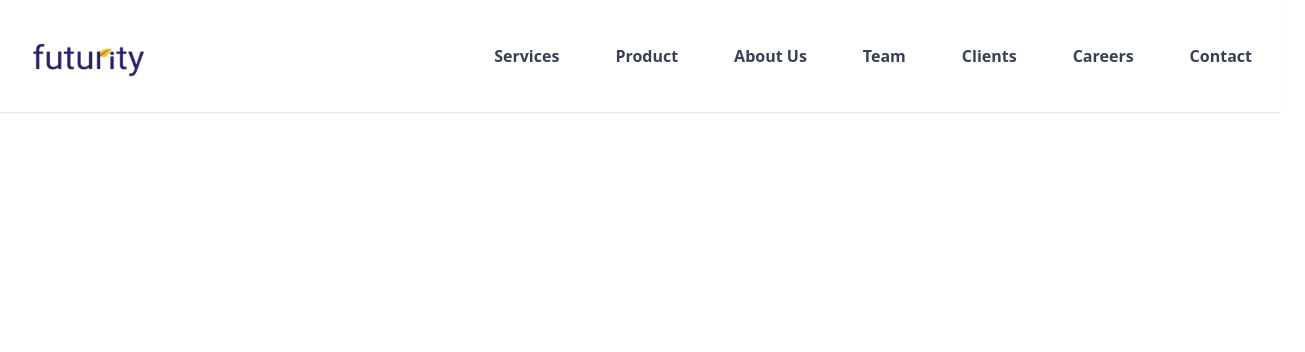
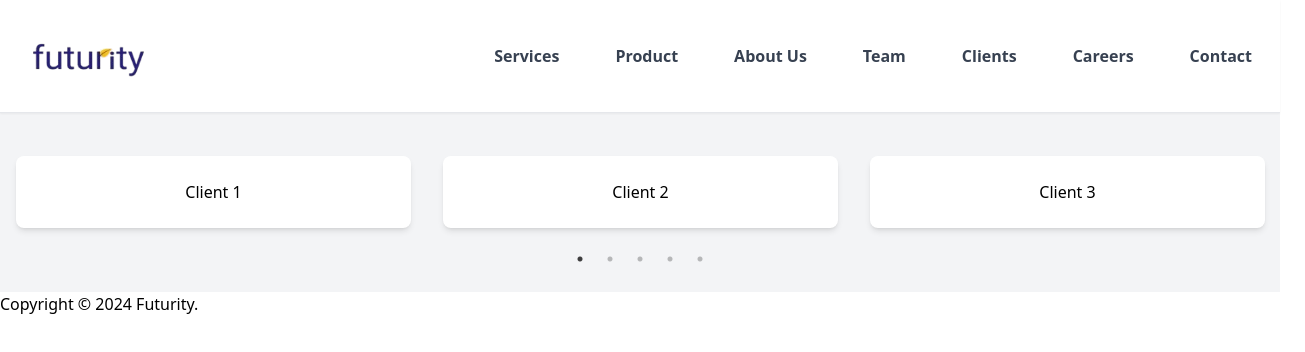
Before and after one commit to harshitchugh001/project1, a React (Create React App) app: page / in a window 1280 px wide. Shown: the top 352 px of the page, 1305 px wide, since content can reach past the window. Built offline with nearby package versions, Linux system fonts and the light colour scheme.

Commit message:
client section added

```diff
--- a/package.json
+++ b/package.json
@@ -10,6 +10,8 @@
     "react-dom": "^18.3.1",
     "react-router-dom": "^6.4.3",
     "react-scripts": "5.0.1",
+    "react-slick": "^0.30.2",
+    "slick-carousel": "^1.8.1",
     "web-vitals": "^2.1.4"
   },
   "scripts": {
--- a/src/App.js
+++ b/src/App.js
@@ -1,7 +1,7 @@
 // import logo from './logo.svg';
 import './App.css';
 import { Route, Routes } from 'react-router-dom';
-import Home from './components/Home';
+import Home from './components/Home/Home';
 import Layout from './components/Layout/Layout';
 
 function App() {
--- a/src/components/Home.js
+++ /dev/null
@@ -1,7 +0,0 @@
-import React from 'react'
-
-export default function Home() {
-  return (
-    <div>Home</div>
-  )
-}
--- /dev/null
+++ b/src/components/Home/Home.js
@@ -0,0 +1,58 @@
+import React from 'react'
+import Slider from "react-slick";
+import "slick-carousel/slick/slick.css";
+import "slick-carousel/slick/slick-theme.css";
+
+export default function Home() {
+
+  const settings = {
+    dots: true,
+    infinite: true,
+    speed: 500,
+    slidesToShow: 3,
+    slidesToScroll: 1,
+    responsive: [
+      {
+        breakpoint: 1024,
+        settings: {
+          slidesToShow: 2,
+          slidesToScroll: 1,
+        },
+      },
+      {
+        breakpoint: 600,
+        settings: {
+          slidesToShow: 1,
+          slidesToScroll: 1,
+        },
+      },
+    ],
+  };
+
+  const clients = [
+    "Client 1",
+    "Client 2",
+    "Client 3",
+    "Client 4",
+    "Client 5",
+  ]; // Replace with real client names later
+  return (
+    <div>
+      <div>gif section</div>
+      <div className="py-12 bg-gray-100">
+      <h2 className="text-3xl font-bold text-center mb-8">Selected Clients</h2>
+      <div className="container mx-auto">
+        <Slider {...settings}>
+          {clients.map((client, index) => (
+            <div key={index} className="p-4">
+              <div className="bg-white p-6 rounded-lg shadow-md text-center">
+                {client}
+              </div>
+            </div>
+          ))}
+        </Slider>
+      </div>
+    </div>
+    </div>
+  )
+}
```
Also changed, not shown: 1 other file (tests, documents, lock files or other folders).
